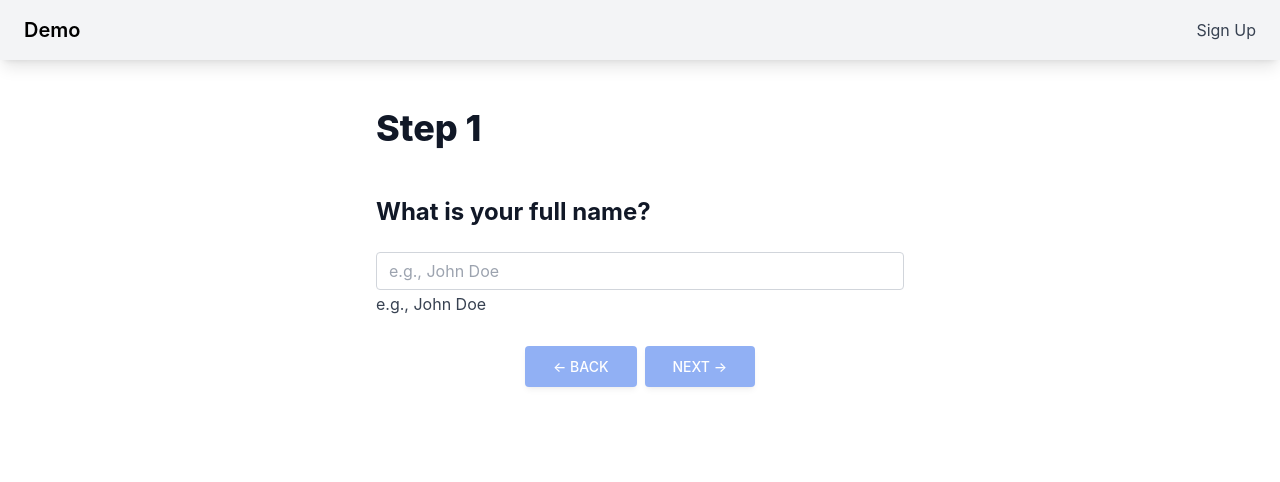
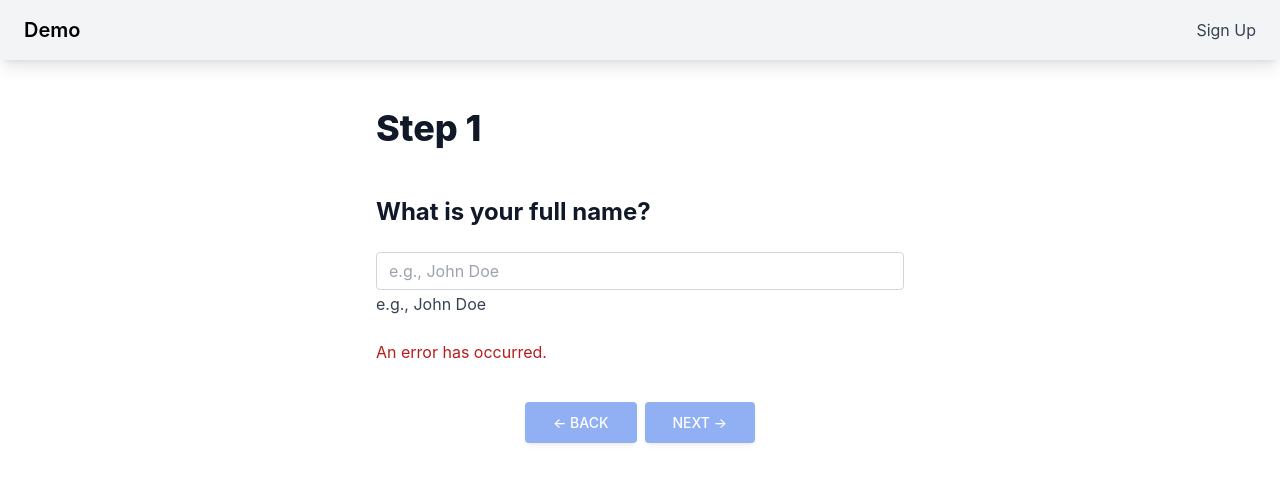
Before and after one commit to VAOkolo/react_flask_login, a React (Create React App) app in the folder client/: page /step/1 in a window 1280 px wide. Shown: the top 482 px of the page. Built offline with nearby package versions, Linux system fonts and the light colour scheme; no server answers; sample sign-in values are in the browser's storage; what tw-elements would draw is missing.

Commit message:
Handle input in step views to update user data via API

```diff
--- a/client/src/components/TextInput.js
+++ b/client/src/components/TextInput.js
@@ -1,8 +1,11 @@
-const TextInput = (props) => {
+import { forwardRef } from "react";
+
+const TextInput = forwardRef((props, ref) => {
   return (
     <div className="form-floating mb-3 w-full">
       <input
         {...props}
+        ref={ref}
         className="form-control
           block
           w-full
@@ -29,6 +32,6 @@ const TextInput = (props) => {
       </label>
     </div>
   );
-};
+});
 
 export default TextInput;
--- a/client/src/views/Step.js
+++ b/client/src/views/Step.js
@@ -1,21 +1,26 @@
-import { useParams, Link, Navigate } from "react-router-dom";
+import { useEffect, useState, useRef } from "react";
+import { useParams, Link, useNavigate } from "react-router-dom";
+import { useUserContext } from "../context/UserContext";
 import AuthWrapper from "../components/AuthWrapper";
 import Button from "../components/Button";
 import Layout from "../components/Layout";
 import TextInput from "../components/TextInput";
+import Spinner from "../components/Spinner";
 
 const steps = [
   {
     title: "Step 1",
     prompt: "What is your full name?",
+    key: "fullName",
     formType: "text",
     formLabel: "e.g., John Doe",
     next: "/step/2",
-    back: "/",
+    back: "/logout",
   },
   {
     title: "Step 2",
     prompt: "How old are you?",
+    key: "age",
     formType: "number",
     formLabel: "e.g., 21",
     next: "/step/3",
@@ -24,6 +29,7 @@ const steps = [
   {
     title: "Step 3",
     prompt: "What is your favorite color?",
+    key: "favoriteColor",
     formType: "text",
     formLabel: "e.g., blue... no, yellow!",
     next: "/home",
@@ -33,11 +39,29 @@ const steps = [
 
 const Step = () => {
   const params = useParams();
-  const step = steps[params.number - 1];
+  const step = steps[params.number - 1] || null;
 
-  if (!step) {
-    return <Navigate to="/step/1" />;
+  const { pending, error, user, updateUser } = useUserContext();
+  const [input, setInput] = useState(user ? user[step.key] : "");
+
+  const inputRef = useRef(null);
+  const navigate = useNavigate();
+
+  const handleSubmit = async (e) => {
+    e.preventDefault();
+    updateUser({ [step.key]: input }, () => {
+      // Callback when update is successful.
+      navigate(step.next);
+    });
+  };
+
+  useEffect(() => {
+    // Set any previously saved value to input form.
+    if (user.username && inputRef.current) {
+      inputRef.current.value = user[step.key];
+      setInput(user[step.key]);
     }
+  }, [user, step.key]);
 
   return (
     <AuthWrapper>
@@ -45,17 +69,28 @@ const Step = () => {
         <h1>{step.title}</h1>
         <h2>{step.prompt}</h2>
 
-        <TextInput type={step.formType} label={step.formLabel} />
+        <form onSubmit={handleSubmit}>
+          <TextInput
+            ref={inputRef}
+            type={step.formType}
+            label={step.formLabel}
+            onChange={(e) => setInput(e.target.value)}
+          />
+
+          {error ? (
+            <p className="text-red-700">An error has occurred.</p>
+          ) : null}
 
           <div className="flex justify-center py-4">
             <Link to={step.back}>
               <Button className="mx-1">← Back</Button>
             </Link>
 
-          <Link to={step.next}>
-            <Button className="mx-1">Next →</Button>
-          </Link>
+            <Button type="submit" className="mx-1" disabled={!input || pending}>
+              {pending ? <Spinner className="w-4 h-4" /> : null} Next →
+            </Button>
           </div>
+        </form>
       </Layout>
     </AuthWrapper>
   );
```
Lines whose indentation alone changed are shown as unchanged.
